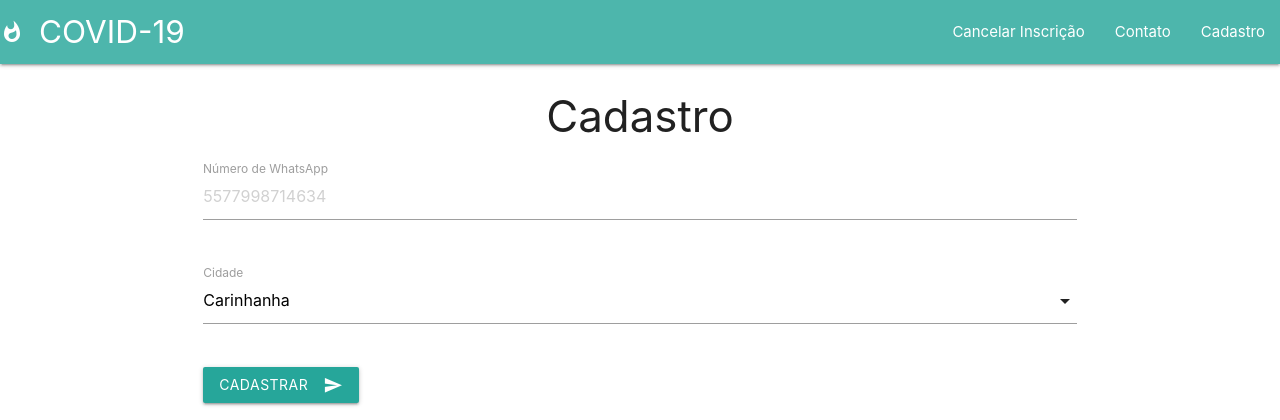
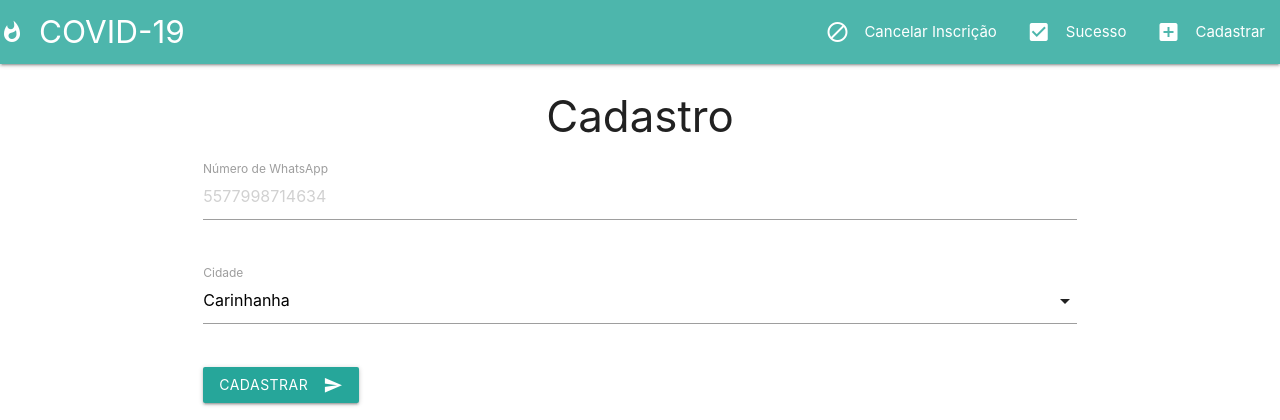
Before and after one commit to ORuan/covid-api, a Django app: page /u/create/ in a window 1280 px wide. Shown: the top 420 px of the page. Run offline with Django 3.2, Linux system fonts and the light colour scheme.

Commit message:
add icons

```diff
--- a/leads/templates/base.html
+++ b/leads/templates/base.html
@@ -17,17 +17,48 @@
 
             <a href="#" data-target="mobile-demo" class="sidenav-trigger"><i class="material-icons">menu</i></a>
             <ul class="right hide-on-med-and-down">
-                <li><a href="{% url 'leads:cancel' %}">Cancelar Inscrição</a></li>
-                <li><a href="{% url 'leads:sucess' %}">Contato</a></li>
-                <li><a href="{% url 'leads:create' %}">Cadastro</a></li>
+                <li>
+                    <a href="{% url 'leads:cancel' %}">
+                        <i class="material-icons left">block</i>
+                        Cancelar Inscrição
+                    </a>
+                </li>
+
+                <li>
+                    <a href="{% url 'leads:sucess' %}">
+                        <i class="material-icons left">check_box</i>
+                        Sucesso
+                    </a>
+                </li>
+                <li>
+                    <a href="{% url 'leads:create' %}">
+                        <i class="material-icons left">add_box</i>
+                        Cadastrar
+                    </a>
+                </li>
             </ul>
         </div>
     </nav>
 
     <ul class="sidenav" id="mobile-demo">
-        <li><a href="{% url 'leads:cancel' %}">Cancelar Inscrição</a></li>
-        <li><a href="{% url 'leads:sucess' %}">Contato</a></li>
-        <li><a href="{% url 'leads:create' %}">Cadastro</a></li>
+        <li>
+            <a href="{% url 'leads:sucess' %}">
+                <i class="material-icons left">check_box</i>
+                Sucesso
+            </a>
+        </li>
+        <li>
+            <a href="{% url 'leads:cancel' %}">
+                <i class="material-icons left">block</i>
+                Cancelar Inscrição
+            </a>
+        </li>
+        <li>
+            <a href="{% url 'leads:create' %}">
+                <i class="material-icons left">add_box</i>
+                Cadastrar
+            </a>
+        </li>
     </ul>
     <div class="container">
         {% block content %}
```
